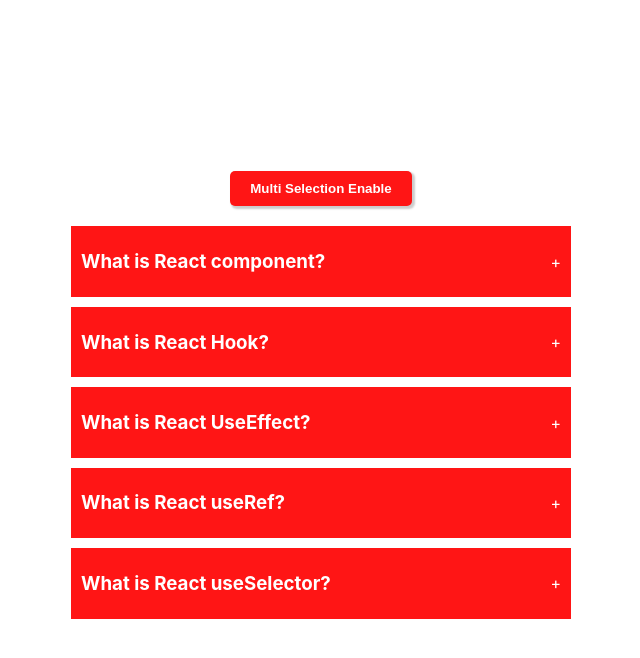
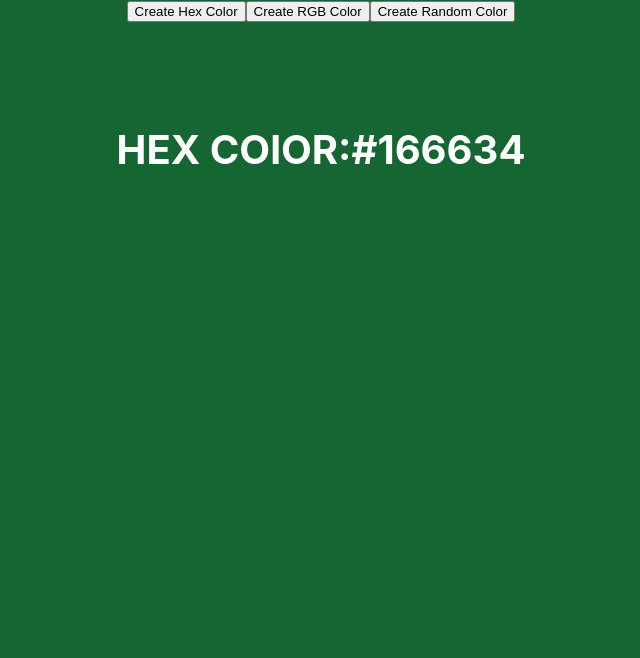
Before and after one commit to SujonHiro/React-Practice-Project, a React (Create React App) app: page / in a window 1280 px wide. Shown: the top 658 px of the page, without its empty margins (319-959 px from the left). Built offline with nearby package versions, Linux system fonts and the light colour scheme.

Commit message:
random color generaor

```diff
--- a/src/App.js
+++ b/src/App.js
@@ -1,9 +1,11 @@
-import Accordian from "./components/Accordian/Accordian";
+/* import Accordian from "./components/Accordian/Accordian"; */
+import RandomColor from "./components/random-color/RandomColor";
 
 function App() {
   return (
     <div>
-      <Accordian />
+     {/*  <Accordian /> */}
+     <RandomColor/>
     </div>
   );
 }
--- /dev/null
+++ b/src/components/random-color/RandomColor.jsx
@@ -0,0 +1,61 @@
+import React, { useEffect, useState } from "react";
+
+const RandomColor = () => {
+  const [typeOfColor, setTypeOfColor] = useState("hex");
+  const [color, setColor] = useState("");
+
+  function RandomColorUtility(length) {
+    return Math.floor(Math.random() * length);
+  }
+  const createRandomHexColor = () => {
+    const hex = [0, 1, 2, 3, 4, 5, 6, 7, 8, 9, "A", "B", "C", "D", "F"];
+    let hexColor = "#";
+
+    for (let i = 0; i < 6; i++) {
+      hexColor += hex[RandomColorUtility(hex.length)];
+      setColor(hexColor);
+    }
+  };
+  const createRandomRgbColor = () => {
+    const r = RandomColorUtility(255);
+    const g = RandomColorUtility(255);
+    const b = RandomColorUtility(255);
+
+    setColor(`rgb(${r},${g},${b})`);
+  };
+
+// eslint-disable-next-line
+  useEffect(() => {
+    // eslint-disable-next-line
+    if (typeOfColor === "rgb") createRandomRgbColor();
+    else createRandomHexColor();
+  }, [typeOfColor]);
+
+  return (
+    <div style={{ width: "100vw", height: "100vh", backgroundColor: color }}>
+      <button onClick={() => setTypeOfColor("hex")}>Create Hex Color</button>
+      <button onClick={() => setTypeOfColor("rgb")}>Create RGB Color</button>
+      <button
+        onClick={
+          typeOfColor === "hex" ? createRandomHexColor : createRandomRgbColor}
+      >
+        Create Random Color
+      </button>
+      <div
+        style={{
+          display: "flex",
+          justifyContent: "center",
+          alignItems: "center",
+          fontSize: "40px",
+          marginTop: "50px",
+          color: "white",
+        }}
+      >
+        <h4>{typeOfColor === "rgb" ? "RGB COLOR: " : "HEX COlOR: "}</h4>
+        <h4>{color}</h4>
+      </div>
+    </div>
+  );
+};
+
+export default RandomColor;
```
